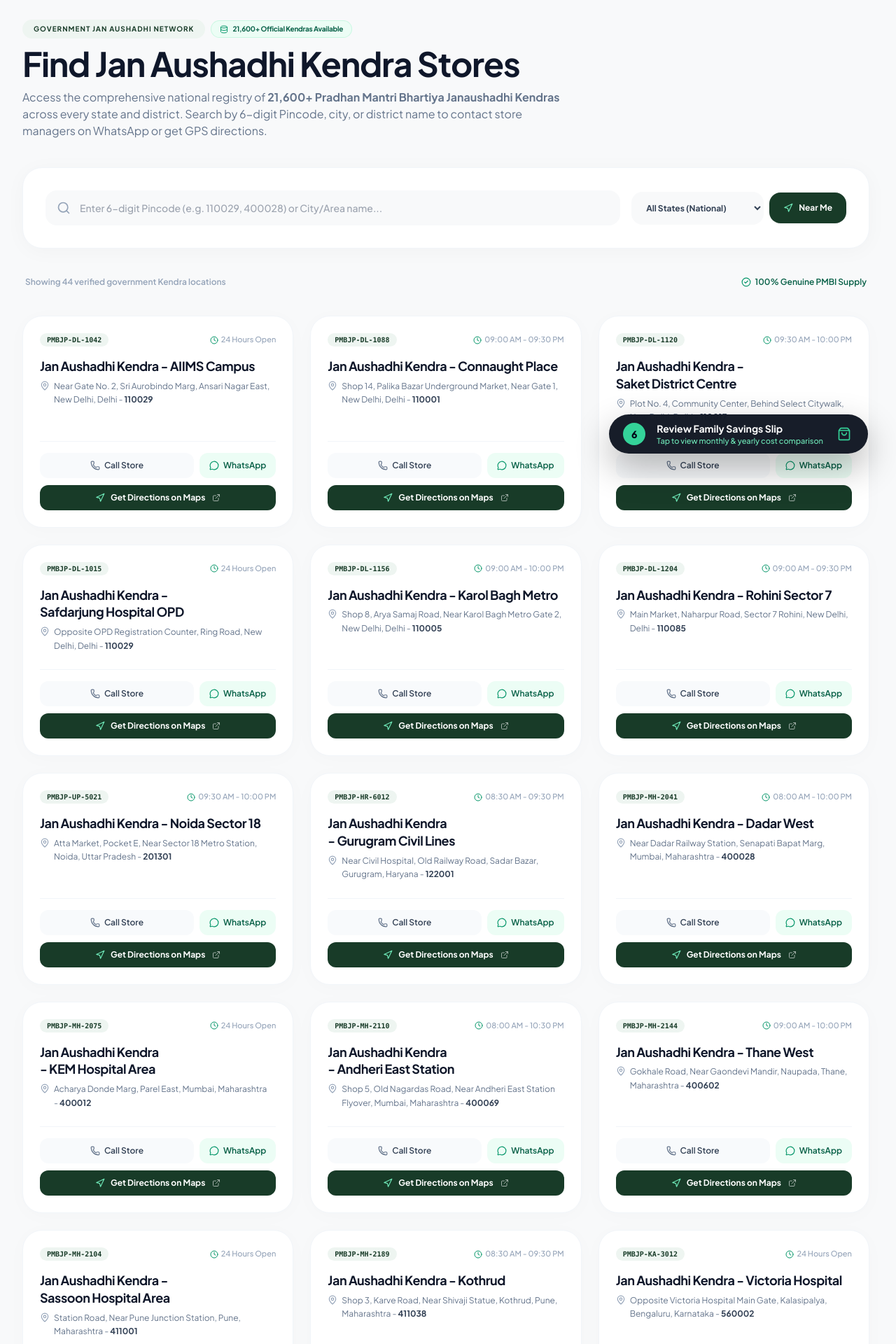
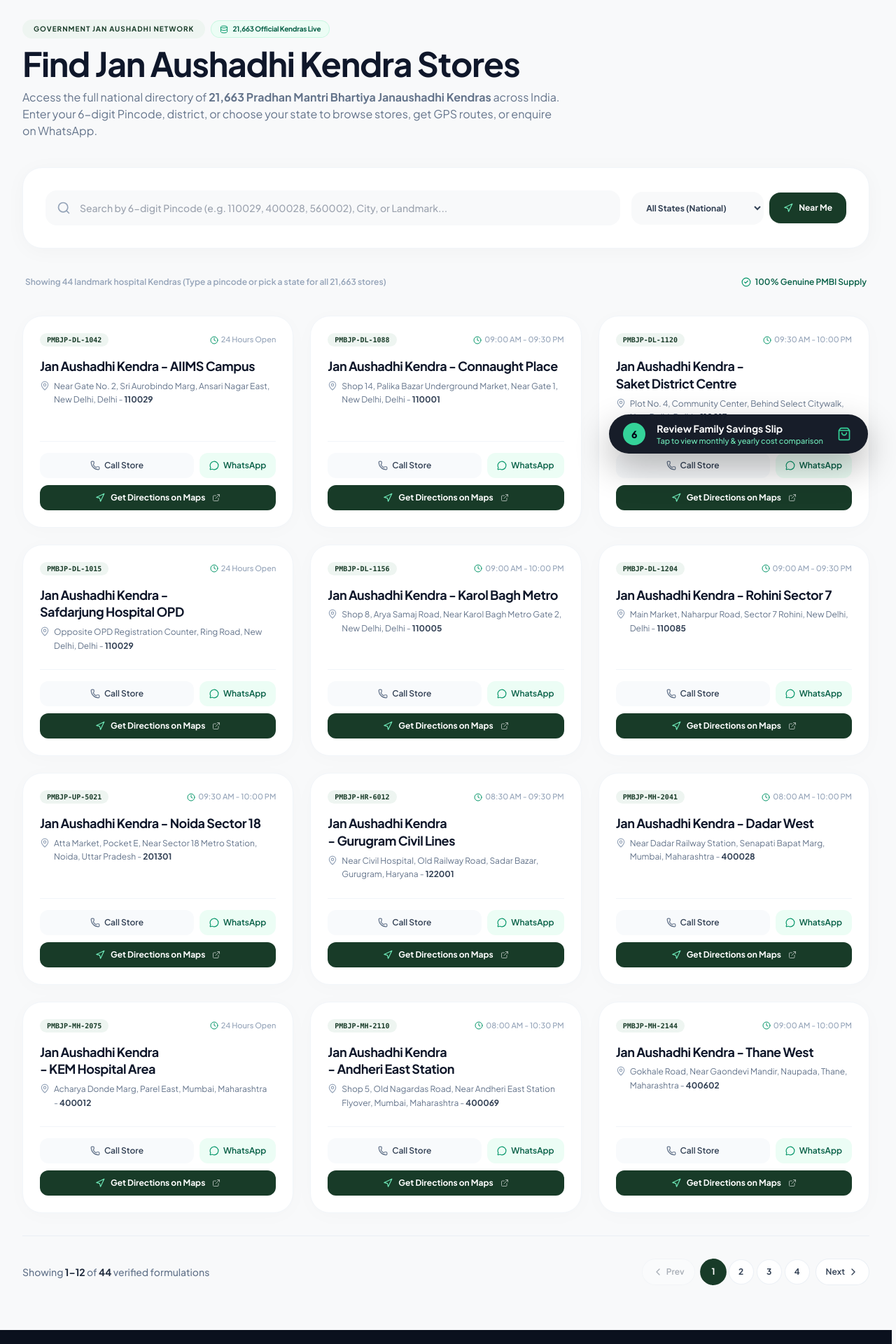
Before and after one commit to ankitkmeena/salt-matcher, a React (Vite) app: page /stores in a window 1280 px wide. Shown: the part 120-2040 px from the top of the page at 70% size. Built offline with nearby package versions, Linux system fonts and the light colour scheme.

Commit message:
feat(stores): add pagination and live search across all 21,663 Jan Aushadhi stores

```diff
--- a/src/pages/StoresPage.tsx
+++ b/src/pages/StoresPage.tsx
@@ -14,6 +14,7 @@ import {
   Database
 } from 'lucide-react';
 import { JAN_AUSHADHI_STORES, JanAushadhiStore } from '../data/storesData';
+import { Pagination } from '../components/Pagination';
 
 const ALL_INDIAN_STATES = [
   'All',
@@ -56,21 +57,28 @@ const ALL_INDIAN_STATES = [
   'West Bengal'
 ];
 
+const STORES_PER_PAGE = 12;
+
 export const StoresPage: React.FC = () => {
   const [searchTerm, setSearchTerm] = useState('');
   const [selectedState, setSelectedState] = useState<string>('All');
+  const [currentPage, setCurrentPage] = useState<number>(1);
   const [userLocationState, setUserLocationState] = useState<string | null>(null);
 
-  // Remote live API state (21,600+ Kendra registry)
+  // Live remote registry state (all 21,663 stores)
   const [liveStores, setLiveStores] = useState<JanAushadhiStore[] | null>(null);
   const [isLoading, setIsLoading] = useState(false);
   const [liveCount, setLiveCount] = useState<number | null>(null);
 
-  // Debounced API fetch when user searches or picks a state
+  // Query live API with debouncing whenever search or state changes
   useEffect(() => {
+    setCurrentPage(1); // Reset to page 1 on search or filter change
     const trimmed = searchTerm.trim();
-    if (trimmed.length < 3 && selectedState === 'All') {
+
+    // If query is empty and state is All, fall back to instant verified local seed stores
+    if (!trimmed && selectedState === 'All') {
       setLiveStores(null);
+      setLiveCount(null);
       return;
     }
 
@@ -81,7 +89,7 @@ export const StoresPage: React.FC = () => {
         const params = new URLSearchParams();
         if (isPincode) {
           params.set('pincode', trimmed);
-        } else if (trimmed.length >= 3) {
+        } else if (trimmed) {
           params.set('q', trimmed);
         }
         if (selectedState !== 'All') {
@@ -92,7 +100,7 @@ export const StoresPage: React.FC = () => {
         if (res.ok) {
           const json = (await res.json()) as { count?: number; stores?: any[] };
           const items = json.stores || [];
-          setLiveCount(json.count || items.length);
+          setLiveCount(json.count ?? items.length);
 
           const mapped: JanAushadhiStore[] = items.map((s: any, idx: number) => ({
             id: `live-${s.kendra_code || idx}`,
@@ -116,13 +124,13 @@ export const StoresPage: React.FC = () => {
       } finally {
         setIsLoading(false);
       }
-    }, 350);
+    }, 300);
 
     return () => clearTimeout(timer);
   }, [searchTerm, selectedState]);
 
-  // Display stores: use live remote results when available, else filter verified seed directory
-  const displayStores = useMemo(() => {
+  // Combined stores: live remote stores when searching, else local verified seed stores
+  const allFilteredStores = useMemo(() => {
     if (liveStores !== null) {
       return liveStores;
     }
@@ -140,6 +148,19 @@ export const StoresPage: React.FC = () => {
       return matchesSearch && matchesState;
     });
   }, [liveStores, searchTerm, selectedState]);
+
+  // Windowed stores for pagination (12 per page)
+  const totalStores = allFilteredStores.length;
+  const totalPages = Math.ceil(totalStores / STORES_PER_PAGE);
+  const currentStores = useMemo(() => {
+    const start = (currentPage - 1) * STORES_PER_PAGE;
+    return allFilteredStores.slice(start, start + STORES_PER_PAGE);
+  }, [allFilteredStores, currentPage]);
+
+  const handlePageChange = (page: number) => {
+    setCurrentPage(page);
+    window.scrollTo({ top: 380, behavior: 'smooth' });
+  };
 
   const handleUseLocation = () => {
     if (!navigator.geolocation) {
@@ -168,15 +189,15 @@ export const StoresPage: React.FC = () => {
           </span>
           <span className="text-[10px] font-bold tracking-tight text-emerald-800 bg-emerald-50 px-3 py-1 rounded-full flex items-center gap-1.5 border border-emerald-200/50">
             <Database className="w-3 h-3 text-emerald-600" />
-            21,600+ Official Kendras Available
+            21,663 Official Kendras Live
           </span>
         </div>
         <h1 className="text-3xl sm:text-5xl font-bold text-slate-900 tracking-tight">
           Find Jan Aushadhi Kendra Stores
         </h1>
         <p className="text-slate-500 text-sm sm:text-base leading-relaxed">
-          Access the comprehensive national registry of <strong>21,600+ Pradhan Mantri Bhartiya Janaushadhi Kendras</strong> across every state and district.
-          Search by 6-digit Pincode, city, or district name to contact store managers on WhatsApp or get GPS directions.
+          Access the full national directory of <strong>21,663 Pradhan Mantri Bhartiya Janaushadhi Kendras</strong> across India.
+          Enter your 6-digit Pincode, district, or choose your state to browse stores, get GPS routes, or enquire on WhatsApp.
         </p>
       </div>
 
@@ -193,7 +214,7 @@ export const StoresPage: React.FC = () => {
             type="text"
             value={searchTerm}
             onChange={(e) => setSearchTerm(e.target.value)}
-            placeholder="Enter 6-digit Pincode (e.g. 110029, 400028) or City/Area name..."
+            placeholder="Search by 6-digit Pincode (e.g. 110029, 400028, 560002), City, or Landmark..."
             className="w-full pl-12 pr-4 py-3.5 rounded-2xl bg-[#f8f9fa] border border-transparent focus:border-[#183b28]/30 focus:bg-white text-slate-800 text-sm font-medium outline-none transition-all"
           />
         </div>
@@ -230,12 +251,12 @@ export const StoresPage: React.FC = () => {
         </div>
       )}
 
-      {/* Results Header */}
+      {/* Results Metric Header */}
       <div className="flex items-center justify-between text-xs font-semibold text-slate-400 px-1">
         <span>
           {liveStores !== null
-            ? `Found ${liveCount || liveStores.length} stores across India`
-            : `Showing ${displayStores.length} verified government Kendra locations`}
+            ? `Found ${liveCount || totalStores} stores across ${selectedState === 'All' ? 'India' : selectedState}`
+            : `Showing ${totalStores} landmark hospital Kendras (Type a pincode or pick a state for all 21,663 stores)`}
         </span>
         <span className="flex items-center gap-1.5 text-emerald-800">
           <CheckCircle2 className="w-3.5 h-3.5 text-emerald-600" /> 100% Genuine PMBI Supply
@@ -243,7 +264,7 @@ export const StoresPage: React.FC = () => {
       </div>
 
       {/* Store Grid */}
-      {displayStores.length === 0 ? (
+      {currentStores.length === 0 ? (
         <div className="p-16 rounded-[28px] bg-white text-center flex flex-col items-center justify-center gap-4">
           <div className="w-16 h-16 rounded-2xl bg-[#f8f9fa] text-slate-400 flex items-center justify-center">
             <Building2 className="w-8 h-8" />
@@ -265,8 +286,9 @@ export const StoresPage: React.FC = () => {
           </button>
         </div>
       ) : (
+        <div className="flex flex-col gap-8">
           <div className="grid grid-cols-1 md:grid-cols-2 lg:grid-cols-3 gap-6">
-          {displayStores.slice(0, 48).map((store) => {
+            {currentStores.map((store) => {
               const mapsUrl = `https://www.google.com/maps/search/?api=1&query=${encodeURIComponent(
                 `${store.name}, ${store.address}, ${store.city} ${store.pincode}`
               )}`;
@@ -351,6 +373,18 @@ export const StoresPage: React.FC = () => {
               );
             })}
           </div>
+
+          {/* Pagination Controls */}
+          {totalPages > 1 && (
+            <Pagination
+              currentPage={currentPage}
+              totalPages={totalPages}
+              totalItems={totalStores}
+              pageSize={STORES_PER_PAGE}
+              onPageChange={handlePageChange}
+            />
+          )}
+        </div>
       )}
     </div>
   );
```
Lines whose indentation alone changed are shown as unchanged.
